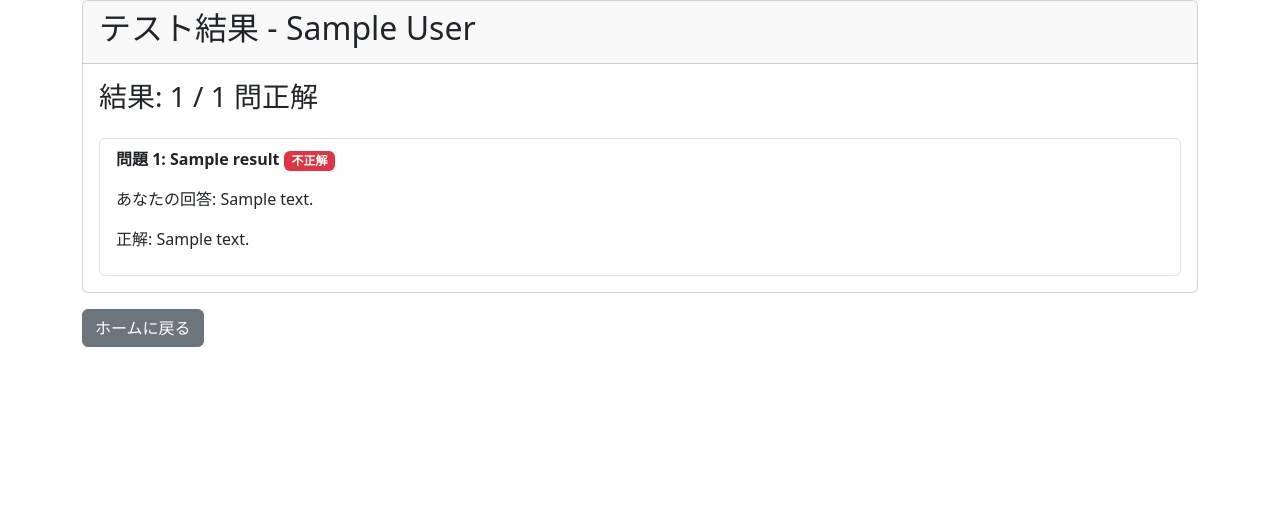
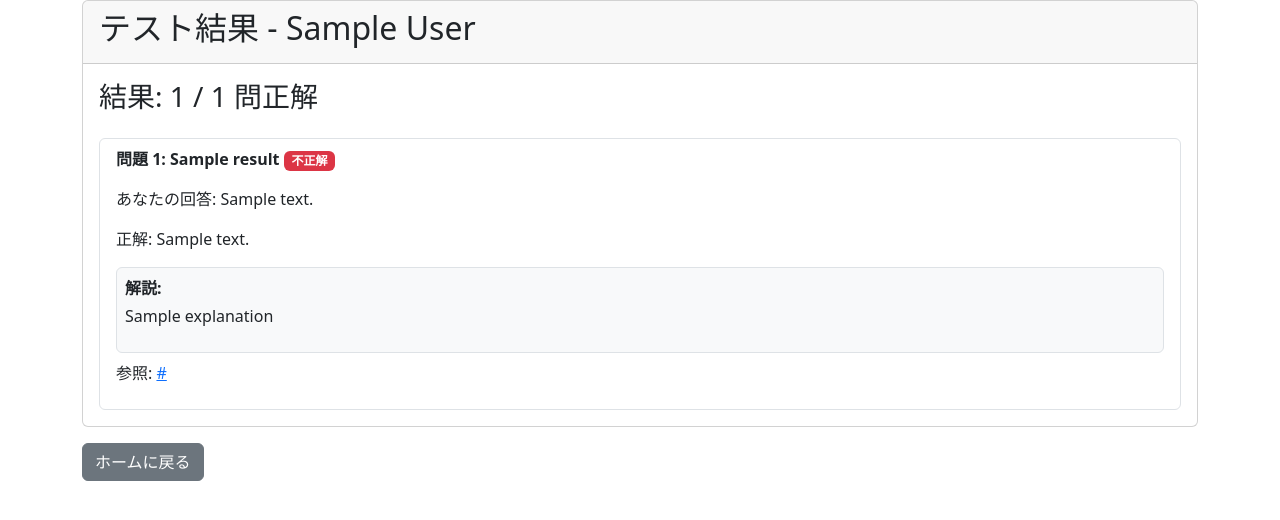
Before and after one commit to plainpine/myquest, a Flask app: template templates/result.html in a window 1280 px wide. Shown: the top 520 px of the page. Run offline with Flask 3, Linux system fonts and the light colour scheme; the template is opened without the code that fills it: most values are stand-ins (such as "Sample title", 1, 10 or a date in 2020).

Commit message:
解説、URL追加

```diff
--- a/templates/result.html
+++ b/templates/result.html
@@ -23,6 +23,15 @@
                 </p>
                 <p>あなたの回答: {{ r.user_answer }}</p>
                 <p>正解: {{ r.correct_answer }}</p>
+                {% if r.explanation %}
+                <div class="mt-2 p-2 bg-light border rounded">
+                    <p class="fw-bold mb-1">解説:</p>
+                    <p>{{ r.explanation }}</p>
+                </div>
+                {% endif %}
+                {% if r.document_url %}
+                <p class="mt-2">参照: <a href="{{ r.document_url }}" target="_blank">{{ r.document_url }}</a></p>
+                {% endif %}
             </li>
             {% endfor %}
         </ul>
```
